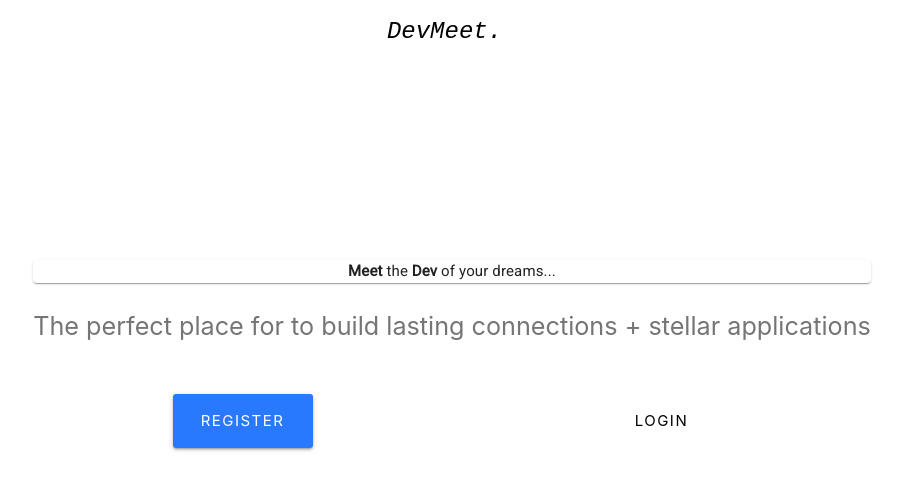
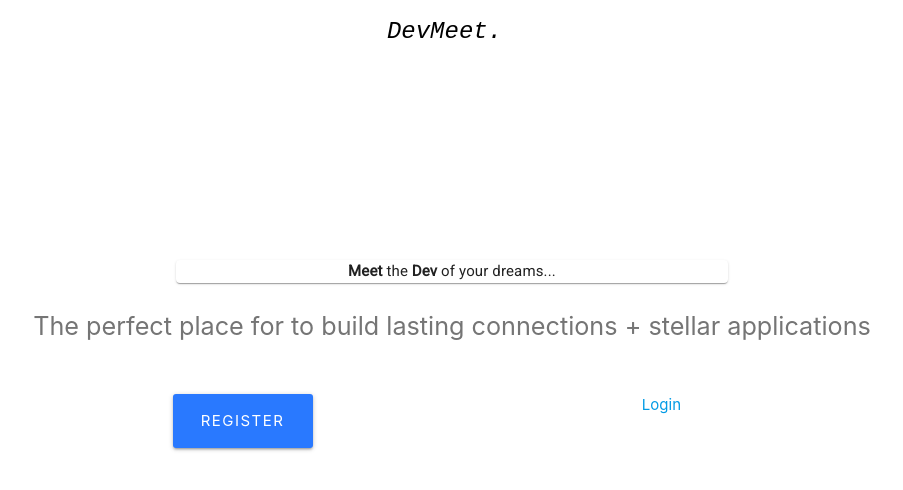
Before and after one commit to nbmc1991/dev-meet, a React (Create React App) app in the folder client/: page / in a window 1280 px wide. Shown: the top 490 px of the page, without its empty margins (188-1091 px from the left). Built offline with nearby package versions, Linux system fonts and the light colour scheme.

Commit message:
troubleshooting page configuration/library intergration

```diff
--- a/client/src/components/pages/LandingPage.js
+++ b/client/src/components/pages/LandingPage.js
@@ -30,11 +30,13 @@ const LandingPage=props=>{
         <div className='container valign-wrapper' style={{height:'75vh'}}>
             <div className='row'>
                 <div className='col s12 center-align'>
-                    <Paper>
-                        <Typography>
-                            <b>Meet</b> the <b>Dev</b> of your dreams...
-                        </Typography>
-                    </Paper>
+                    <Container maxWidth='sm'>
+                        <Paper>
+                            <Typography>
+                                <b>Meet</b> the <b>Dev</b> of your dreams...
+                            </Typography>
+                        </Paper>
+                    </Container>
                     <p className='flow-text grey-text text-darken-1'>
                         The perfect place for to build lasting connections + stellar applications
                     </p>
@@ -49,13 +51,15 @@ const LandingPage=props=>{
                         </Link>
                     </div>
                     <div>
+                    {/*
                         <Link to="/login" className="btn btn-large btn-flat waves-effect white black-text" style={{
                         width: '140px',
                         borderRadius: '3px',
                         letterSpacing: '1.5px',
                         }}>
                         Login
-                        </Link>
+                        </Link> */}
+                        <Link to='/login' variant='filled'>Login</Link>
                     </div>
                 </div>
             </div>
```
